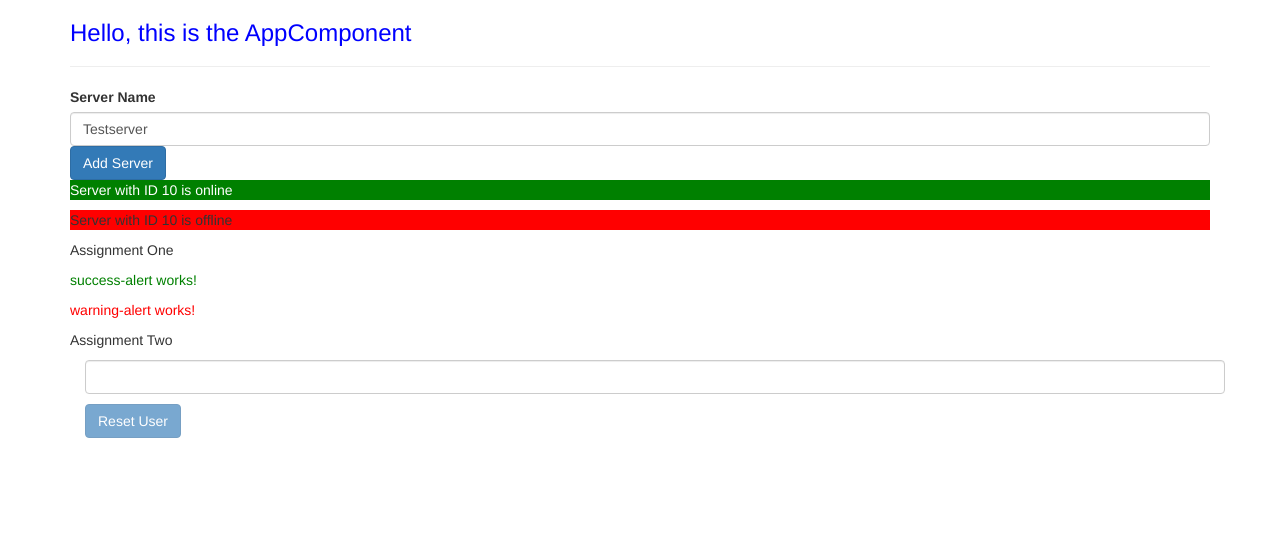
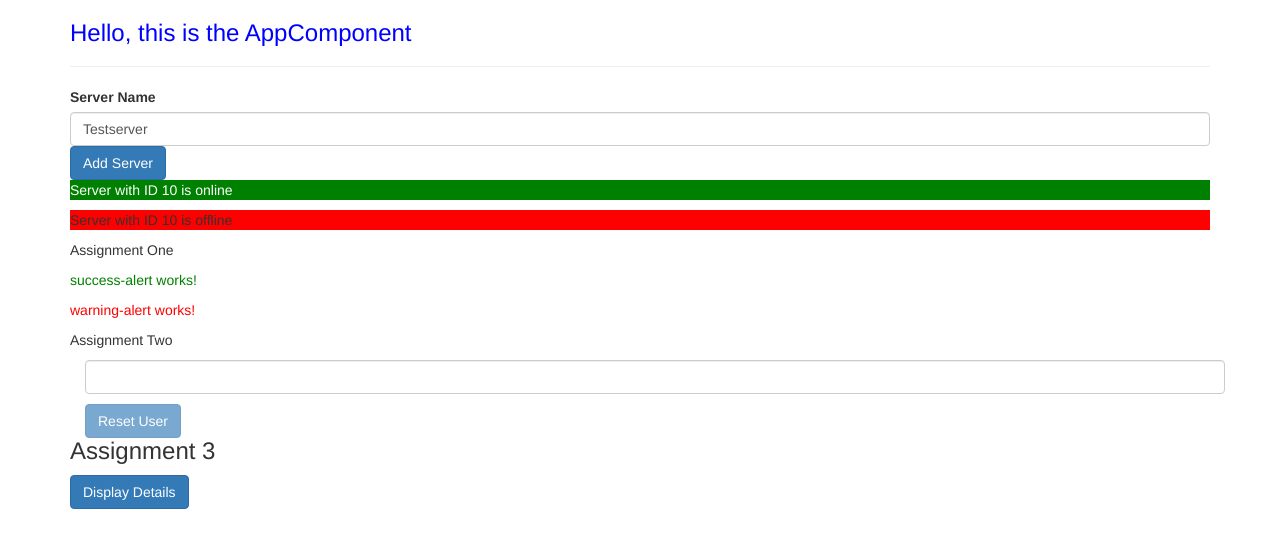
Before and after one commit to RichBurman/Angular_Udemy, an Angular app: page / in a window 1280 px wide. Shown: the top 548 px of the page. Built offline with nearby package versions, Linux system fonts and the light colour scheme.

Commit message:
Add assignment 3

```diff
--- a/src/app/assignment/assignment.component.css
+++ b/src/app/assignment/assignment.component.css
@@ -0,0 +1,3 @@
+.white-text {
+    color: white;
+}
--- a/src/app/assignment/assignment.component.html
+++ b/src/app/assignment/assignment.component.html
@@ -8,5 +8,16 @@
             [disabled]="username === ''"
             (click)="username = ''">Reset User</button>
         </div>
+        <div>
+            <h3>Assignment 3</h3>
+            <!-- <button class="btn btn-primary" (click)="showSecret= !showSecret">Display Details</button> -->
+            <button class="btn btn-primary" (click)="onToogleDetails()">Display Details</button>
+            <p *ngIf="showSecret">Secret Password = tuna</p>
+            <div
+            *ngFor="let logItem of log"
+            [ngStyle]="{backgroundColor: logItem >= 5 ? 'blue' : 'transparent'}"
+            [ngClass]="{'white-text': logItem >= 5}"
+            >{{ logItem }}</div>
+        </div>
     </div>
 </div>
--- a/src/app/assignment/assignment.component.ts
+++ b/src/app/assignment/assignment.component.ts
@@ -7,4 +7,11 @@
 })
 export class AssignmentComponent {
   username = '';
+  showSecret = false;
+  log = [];
+
+  onToogleDetails() {
+    this.showSecret = !this.showSecret;
+    this.log.push(this.log.length + 1);
+  }
 }
```
